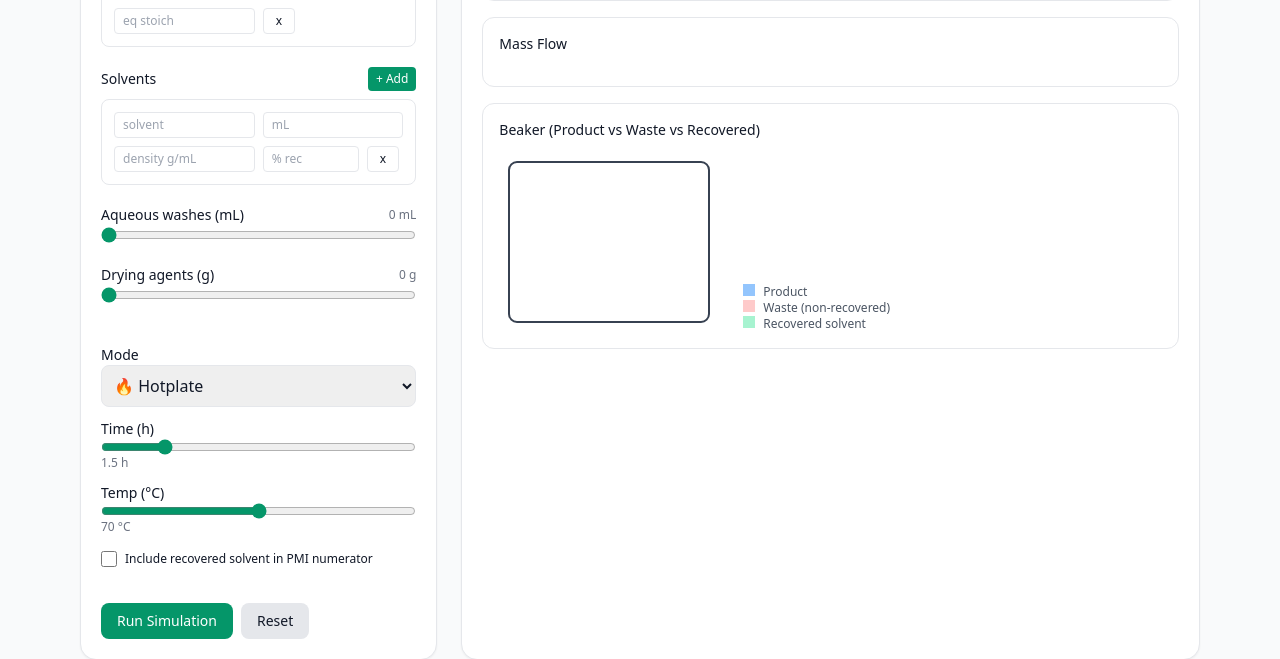
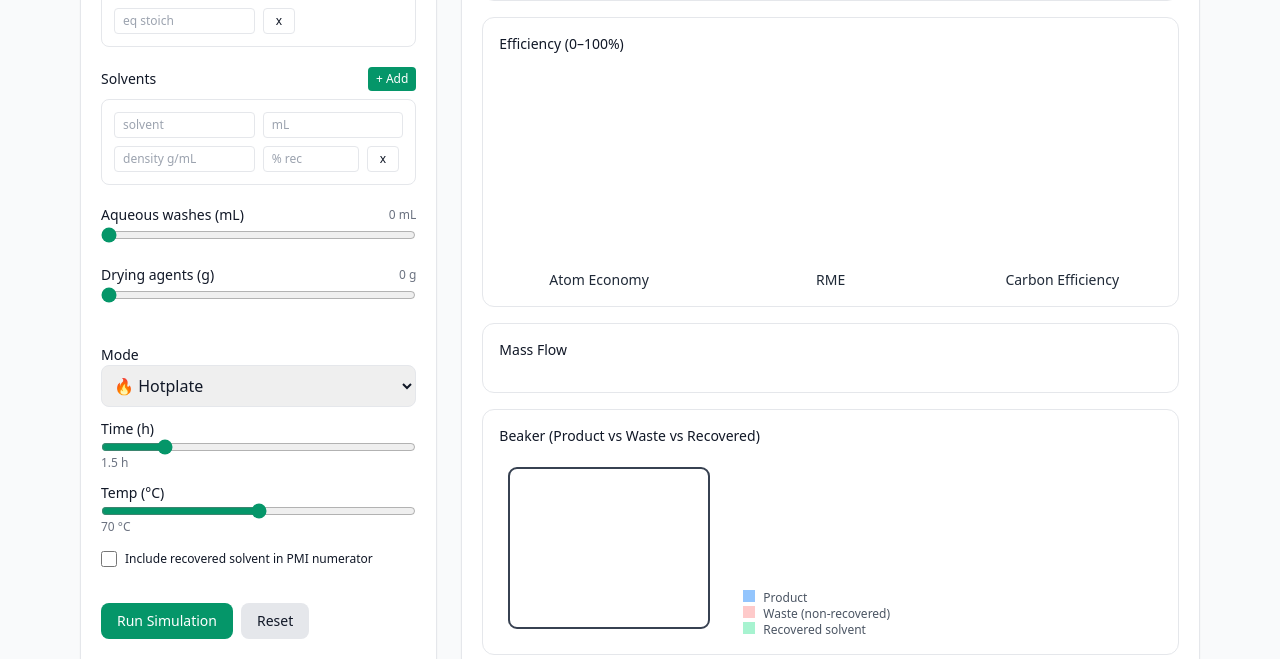
Before and after one commit to sufyanaslam44/green-toolkit-backend, a FastAPI app: page /simulate in a window 1280 px wide. Shown: the part 537-1196 px from the top of the page. Run offline with FastAPI, Linux system fonts and the light colour scheme; some libraries are stand-ins or nearby versions.

Commit message:
dialadded

```diff
--- a/templates/sim.html
+++ b/templates/sim.html
@@ -1,6 +1,7 @@
 <!doctype html>
 <html lang="en">
 <head>
+
   <meta charset="utf-8" />
   <meta name="viewport" content="width=device-width, initial-scale=1" />
   <title>{{ title or "Simulations" }}</title>
@@ -9,10 +10,16 @@
   <!-- Charts -->
   <script src="https://cdn.jsdelivr.net/npm/chart.js"></script>
   <script src="https://cdn.plot.ly/plotly-2.32.0.min.js"></script>
-  <style>
-    .knob { accent-color: #059669; } /* emerald-600 */
-    .badge { font-size: 10px; border-radius: 9999px; padding: 2px 8px; }
-  </style>
+ <style>
+  .knob { accent-color: #059669; } /* emerald-600 */
+  .badge { font-size: 10px; border-radius: 9999px; padding: 2px 8px; }
+  canvas.dial { display:block; width:100% !important; height:100% !important; max-width:100%; max-height:100%; }
+  .dial-wrap { width: 10rem; height: 10rem; }       /* ~160px */
+  @media (min-width: 768px) {
+    .dial-wrap { width: 12rem; height: 12rem; }     /* ~192px on md+ */
+  }
+</style>
+
 </head>
 <body class="min-h-screen bg-gray-50 text-gray-900">
   <!-- Header -->
@@ -69,7 +76,7 @@
   </label>
 </div>
 
-      </div>
+
 
       <!-- Reactants (compact card list) -->
       <div class="mt-5">
@@ -206,7 +213,25 @@
       </div>
       <canvas id="metricsChart" class="mt-4"></canvas>
     </div>
+<!-- Efficiency dials (AE, RME, Carbon Efficiency) -->
+<div class="border rounded-xl p-4 md:col-span-2 overflow-hidden">
+  <h2 class="text-sm font-medium">Efficiency (0–100%)</h2>
 
+  <div class="mt-4 grid grid-cols-1 sm:grid-cols-3 gap-8 place-items-center">
+    <div class="flex flex-col items-center">
+      <div class="dial-wrap"><canvas id="dialAE"  class="dial"></canvas></div>
+      <div class="mt-2 text-sm font-medium text-gray-800">Atom Economy</div>
+    </div>
+    <div class="flex flex-col items-center">
+      <div class="dial-wrap"><canvas id="dialRME" class="dial"></canvas></div>
+      <div class="mt-2 text-sm font-medium text-gray-800">RME</div>
+    </div>
+    <div class="flex flex-col items-center">
+      <div class="dial-wrap"><canvas id="dialCE"  class="dial"></canvas></div>
+      <div class="mt-2 text-sm font-medium text-gray-800">Carbon Efficiency</div>
+    </div>
+  </div>
+</div>
     <!-- Sankey -->
     <div class="border rounded-xl p-4 md:col-span-2">
       <h2 class="text-sm font-medium">Mass Flow</h2>
@@ -403,6 +428,85 @@
         options: { responsive: true, plugins: { legend: { display: false } }, scales: { y: { beginAtZero: true } } }
       });
     }
+ // Center-number plugin (NOT registered globally)
+const DialCenterText = {
+  id: 'DialCenterText',
+  afterDraw(chart) {
+    // Run only for doughnuts created for dials
+    if (chart.config.type !== 'doughnut' || !chart.canvas.classList.contains('dial')) return;
+
+    const ds = chart.data.datasets?.[0];
+    if (!ds) return;
+    const v = Math.round(ds.data?.[0] ?? 0);
+
+    const { ctx, chartArea } = chart;
+    if (!chartArea) return;
+
+    ctx.save();
+    // auto-scale font to canvas width
+    const w = chart.width || 180;
+    ctx.font = `600 ${Math.max(14, Math.min(26, w * 0.12))}px system-ui,-apple-system,Segoe UI,Roboto,sans-serif`;
+    ctx.fillStyle = '#111827';
+    ctx.textAlign = 'center';
+    ctx.textBaseline = 'middle';
+    ctx.fillText(v + '%',
+      (chartArea.left + chartArea.right) / 2,
+      (chartArea.top + chartArea.bottom) / 2
+    );
+    ctx.restore();
+  }
+};
+
+let dialCharts = { ae: null, rme: null, ce: null };
+
+function makeDial(canvas, value, color) {
+  const ctx = canvas.getContext('2d');
+  const v = Math.max(0, Math.min(100, Number(value) || 0));
+
+  return new Chart(ctx, {
+    type: 'doughnut',
+    data: {
+      datasets: [{
+        data: [v, 100 - v],
+        borderWidth: 0,
+        backgroundColor: [color, '#E5E7EB'],
+        cutout: '72%'
+      }]
+    },
+    options: {
+      responsive: false,            // <- turn off auto-resize for dials
+      maintainAspectRatio: false,   // <- let canvas fill wrapper exactly
+      plugins: {
+        legend: { display: false },
+        tooltip: { enabled: false }
+      }
+    },
+    plugins: [DialCenterText]       // keep plugin per-chart only
+  });
+}
+function updateDial(chart, value) {
+  if (!chart) return;
+  const v = Math.max(0, Math.min(100, Number(value) || 0));
+  chart.data.datasets[0].data = [v, 100 - v];
+  chart.update();
+}
+
+function drawEfficiencyDials(data) {
+  const ae  = Number(data.atom_economy_pct)      || 0;
+  const rme = Number(data.rme_pct)               || 0;
+  const ce  = Number(data.carbon_efficiency_pct) || 0;
+
+  if (!dialCharts.ae) {
+    dialCharts.ae  = makeDial(document.getElementById('dialAE'),  ae,  '#60A5FA'); // blue-400
+    dialCharts.rme = makeDial(document.getElementById('dialRME'), rme, '#34D399'); // emerald-400
+    dialCharts.ce  = makeDial(document.getElementById('dialCE'),  ce,  '#F472B6'); // pink-400
+  } else {
+    updateDial(dialCharts.ae,  ae);
+    updateDial(dialCharts.rme, rme);
+    updateDial(dialCharts.ce,  ce);
+  }
+}
+
 
     // Sankey
     function drawSankey(data) {
@@ -470,8 +574,10 @@
 
       // visuals
       drawMetricsChart(data);
+      drawEfficiencyDials(data);
       drawSankey(data);
       drawBeaker(data);
+
     }
 
     // Run simulation
```
